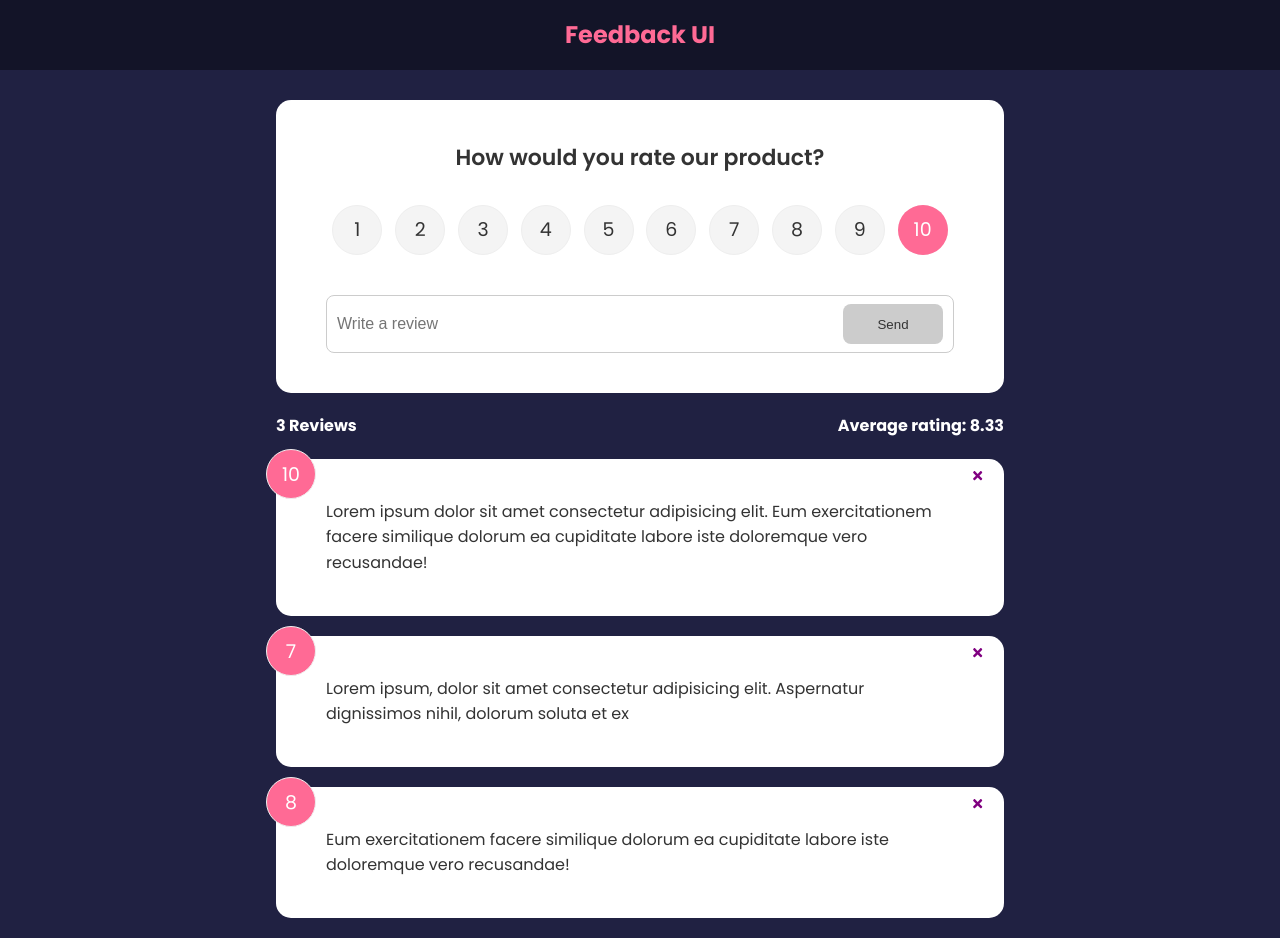
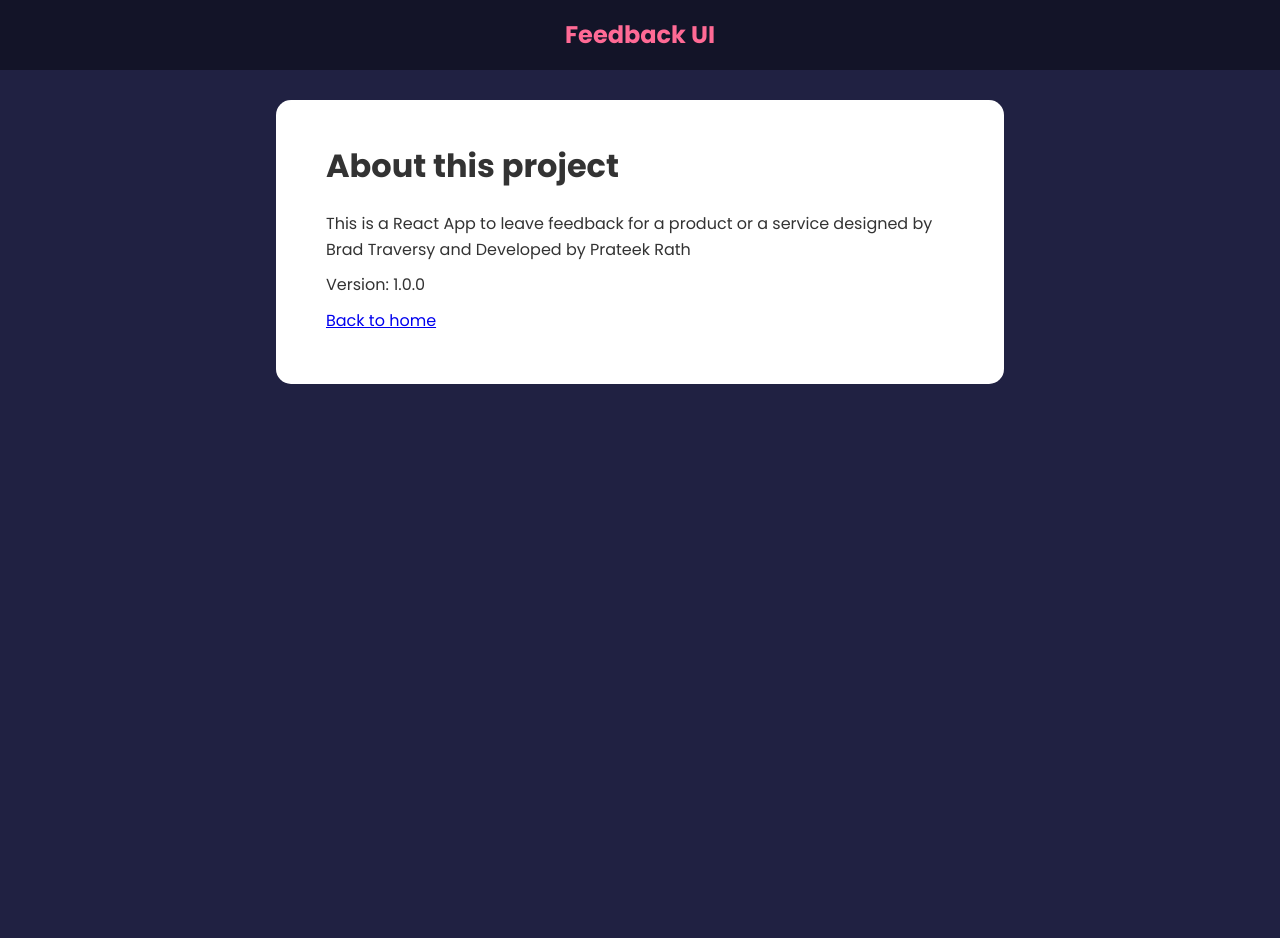
Before and after one commit to iampsr8/feedback-UI, a React (Create React App) app: page /about in a window 1280 px wide. After the commit the page ends 800 px from the top, so only its background shows below. Built offline with nearby package versions, Linux system fonts and the light colour scheme.

Commit message:
routing to about page

```diff
--- a/src/App.js
+++ b/src/App.js
@@ -1,33 +1,48 @@
-import {v4 as uuidv4} from 'uuid'
+import { v4 as uuidv4 } from "uuid";
 import Header from "./components/Header";
 import { useState } from "react";
+import { BrowserRouter as Router, Route, Routes } from "react-router-dom";
 import feedbackData from "./data/FeedbackData";
 import FeedbackList from "./components/FeedbackList";
 import FeedbackStats from "./components/FeedbackStats";
 import FeedbackForm from "./components/FeedbackForm";
+import AboutPage from "./pages/AboutPage";
 
 function App() {
-    const [feedback, setFeedback] = useState(feedbackData)
+  const [feedback, setFeedback] = useState(feedbackData);
 
-    const addFeedback = (newFeedback) => {
-        newFeedback.id=uuidv4()
-        setFeedback([newFeedback,...feedback])
+  const addFeedback = (newFeedback) => {
+    newFeedback.id = uuidv4();
+    setFeedback([newFeedback, ...feedback]);
+  };
+
+  const deleteFeedback = (id) => {
+    if (window.confirm("Are you sure you want to delete?")) {
+      setFeedback(feedback.filter((item) => item.id !== id));
     }
+  };
+  return (
+    <Router>
+      <Header />
+      <div className="container">
+        <Routes>
+          <Route exact path="/" element={
+            <>
+            <FeedbackForm handleAdd={addFeedback} />
+          <FeedbackStats feedback={feedback} />
+          <FeedbackList
+            key={1}
+            feedbacks={feedback}
+            handleDelete={deleteFeedback}
+              />
+            </>
+        }>
 
-    const deleteFeedback = (id) => {
-        if (window.confirm('Are you sure you want to delete?')) {
-            setFeedback(feedback.filter(item=>item.id!==id))
-        }
-    }
-  return (
-    <>
-      <Header />
-          <div className="container">
-              <FeedbackForm handleAdd={ addFeedback} />
-              <FeedbackStats feedback={feedback}/>
-              <FeedbackList key={1} feedbacks={feedback} handleDelete={ deleteFeedback} />
+        </Route>
+          <Route path="/about" element={<AboutPage/>} />
+          </Routes>
       </div>
-    </>
+    </Router>
   );
 }
 
--- /dev/null
+++ b/src/pages/AboutPage.jsx
@@ -0,0 +1,18 @@
+import Card from "../components/shared/Card"
+
+function AboutPage() {
+  return (
+      <Card>
+          <div className="about">
+              <h1>About this project</h1>
+              <p>This is a React App to leave feedback for a product or a service designed by Brad Traversy and Developed by Prateek Rath</p>
+              <p>Version: 1.0.0</p>
+              <p>
+                  <a href="/">Back to home</a>
+              </p>
+          </div>
+    </Card>
+  )
+}
+
+export default AboutPage
```
